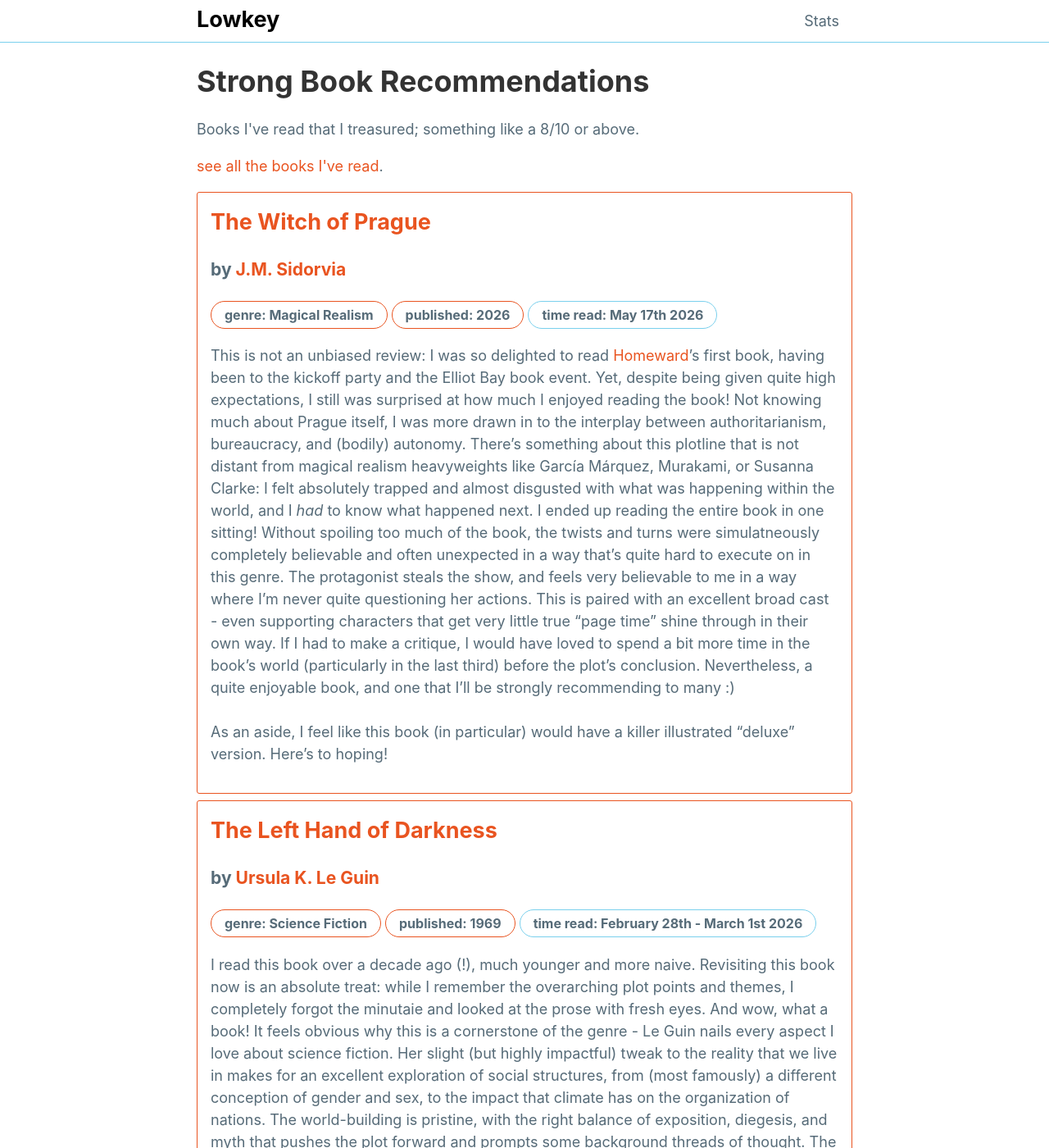
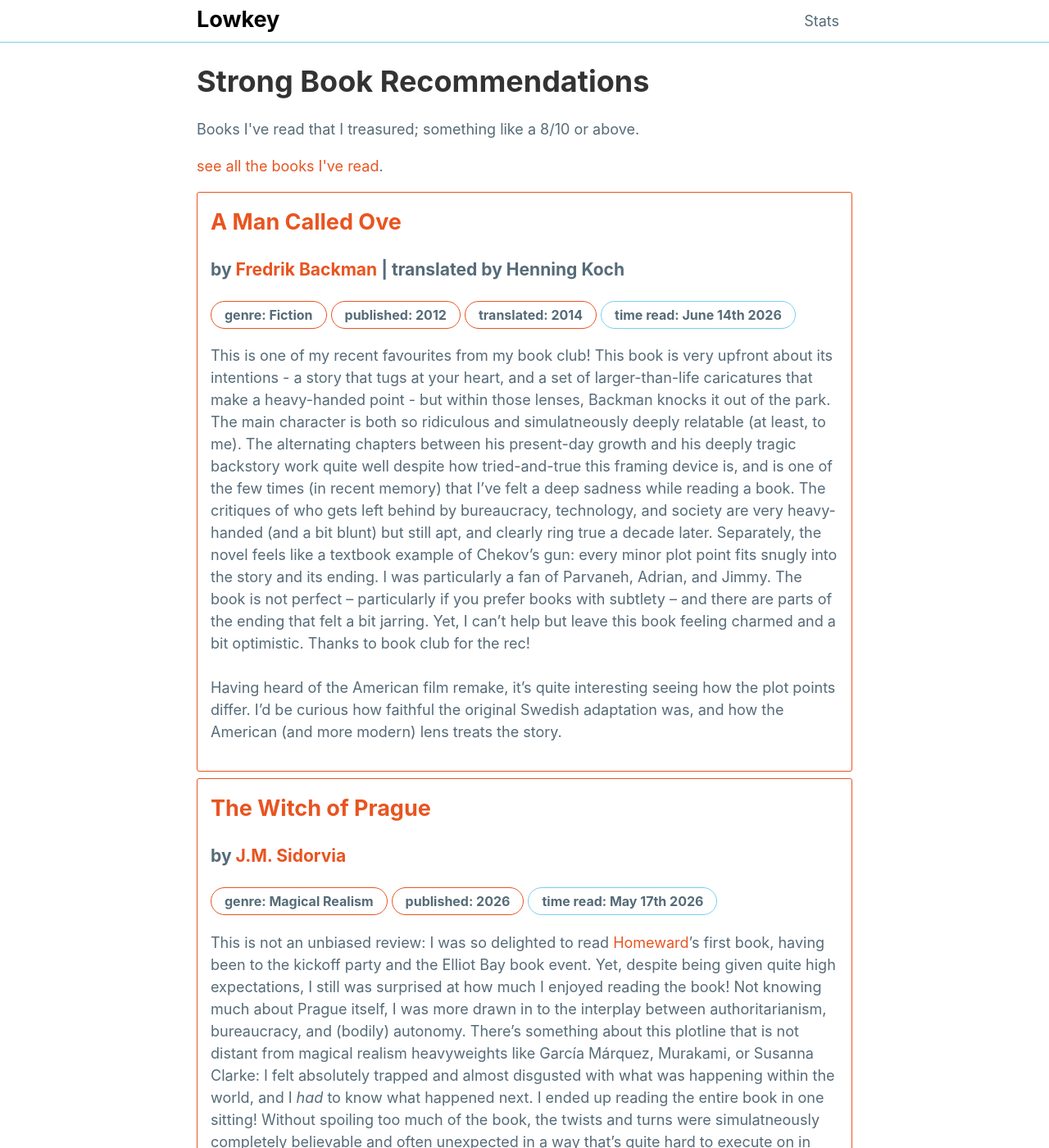
Before and after one commit to mattxwang/lowkey, a Jekyll site: the page built from stats/books-strong.html, in a window 1280 px wide and 1400 px high. Shown: the whole window at 82% size. Built offline with Jekyll 4.4.1, drawn with Linux system fonts in a browser that asks for light colours.

Commit message:
Books & songs

```diff
--- a/_data/books.yml
+++ b/_data/books.yml
@@ -1461,3 +1461,33 @@
     This is not an unbiased review: I was so delighted to read [Homeward](https://www.homewardbooks.com/)'s first book, having been to the kickoff party and the Elliot Bay book event. Yet, despite being given quite high expectations, I still was surprised at how much I enjoyed reading the book! Not knowing much about Prague itself, I was more drawn in to the interplay between authoritarianism, bureaucracy, and (bodily) autonomy. There's something about this plotline that is not distant from magical realism heavyweights like García Márquez, Murakami, or Susanna Clarke: I felt absolutely trapped and almost disgusted with what was happening within the world, and I *had* to know what happened next. I ended up reading the entire book in one sitting! Without spoiling too much of the book, the twists and turns were simulatneously completely believable and often unexpected in a way that's quite hard to execute on in this genre. The protagonist steals the show, and feels very believable to me in a way where I'm never quite questioning her actions. This is paired with an excellent broad cast - even supporting characters that get very little true "page time" shine through in their own way. If I had to make a critique, I would have loved to spend a bit more time in the book's world (particularly in the last third) before the plot's conclusion. Nevertheless, a quite enjoyable book, and one that I'll be strongly recommending to many :)
     <br><br>
     As an aside, I feel like this book (in particular) would have a killer illustrated "deluxe" version. Here's to hoping!
+butter:
+  title: "Butter"
+  author: Asako Yuzuki
+  translator: Polly Barton
+  genre: Thriller
+  year_published: 2017
+  year_translated: 2024
+  time_read: May 30th - June 13th 2026
+  thoughts: >
+    I had seen an incredible amount of buzz about this book and came in with high expectations, but for some reason, it just didn't click for me. There's still a lot to love about this book: the central plot is fascinating, the critique of sexism (and Japanese work culture) is scathing and spot-on, and the particularly unique focus on the basic ingredients of food felt fresh. At the same time, the characters felt a bit hollow, and the prose a bit awkward. I felt a similar dissatisfaction with this ending as I did when reading Murakami (e.g., 1Q84). It's always hard to know if this is a shortcoming of the author, the translator, or me (I can't say I've ever intentionally bought high-quality butter). Nevertheless, still a good book, and I think one that many others would enjoy!
+amancalledove:
+  title: "A Man Called Ove"
+  author: Fredrik Backman
+  translator: Henning Koch
+  genre: Fiction
+  year_published: 2012
+  year_translated: 2014
+  time_read: June 14th 2026
+  strong: true
+  thoughts: >
+    This is one of my recent favourites from my book club! This book is very upfront about its intentions - a story that tugs at your heart, and a set of larger-than-life caricatures that make a heavy-handed point - but within those lenses, Backman knocks it out of the park. The main character is both so ridiculous and simulatneously deeply relatable (at least, to me). The alternating chapters between his present-day growth and his deeply tragic backstory work quite well despite how tried-and-true this framing device is, and is one of the few times (in recent memory) that I've felt a deep sadness while reading a book. The critiques of who gets left behind by bureaucracy, technology, and society are very heavy-handed (and a bit blunt) but still apt, and clearly ring true a decade later. Separately, the novel feels like a textbook example of Chekov's gun: every minor plot point fits snugly into the story and its ending. I was particularly a fan of Parvaneh, Adrian, and Jimmy. The book is not perfect -- particularly if you prefer books with subtlety -- and there are parts of the ending that felt a bit jarring. Yet, I can't help but leave this book feeling charmed and a bit optimistic. Thanks to book club for the rec!
+    <br><br>Having heard of the American film remake, it's quite interesting seeing how the plot points differ. I'd be curious how faithful the original Swedish adaptation was, and how the American (and more modern) lens treats the story.
+seaofhooks:
+  title: "Sea Of Hooks"
+  author: Lindsay Hill
+  genre: Fiction
+  year_published: 2013
+  time_read: June 16th - June 20th 2026
+  thoughts: >
+    This was just simply a fascinating book to read. The entire book is composed of very short fragments of our protagonist's memory, nervously jumping back and forth through a very tragic life. There's a feeling of being thrashed around that mirrors the misfortunes our Christopher faces, and it's hard to come away from the book not feeling depressed. Hill's writing feels very poetic -- sometimes, to a fault. He paints such a vivid description of the setting of the book (mostly, San Francisco) and the gradual deterioation of a young boy's family and mind. The narrative feels a bit like a puzzle, one that is satisfying to see unfurl but doesn't quite unfold in the way that you'd like; I'm left feeling more aimless (and perhaps, a bit dissatisfied) with how the narrative ties up its loose ends. And, to be frank, this is a hard book to recommend to others, especially given a particularly disturbing plot arc (no spoilers, but if you've read the book, you absolutely know what I'm talking about). Still, I've come away with an appreciation for how the book was woven together, and Lindsay Hill's masterful prose. Thanks Arjun for the rec!
--- a/_data/sotw.yml
+++ b/_data/sotw.yml
@@ -3422,3 +3422,35 @@
   genre: "blues"
   year: 2026
   blurb: "Poignant as always. Excited for this third album!"
+- title: "( ╥﹏╥ )"
+  artists:
+    - "tsubi club"
+  album: "trinket"
+  album_art: "trinket.jpg"
+  genre: "glitch pop"
+  year: 2026
+  blurb: "Under the Tsubi Club name, Soren's created such a unique sound in an already crowded field of hyperpop and noise pop. Just so, so, brain-tickling!"
+- title: "Check It"
+  artists:
+    - "Kim Petras"
+  album: "Detour"
+  album_art: "detour.jpg"
+  genre: "electro pop"
+  year: 2026
+  blurb: "Bop central, and just in time for summer."
+- title: "Dark Magic"
+  artists:
+    - "Quadeca"
+  album: "Dark Magic"
+  album_art: "dark-magic.jpg"
+  genre: "folktronica"
+  year: 2026
+  blurb: "Something just grandiose about this song. Quadeca impresses again!"
+- title: "Too Easy"
+  artists:
+    - "Tinashe"
+  album: "Too Easy"
+  album_art: "too-easy.jpg"
+  genre: "dance pop"
+  year: 2026
+  blurb: "Tinashe seems to be on a generational run of sub-3-minute earworms with near-perfect production execution. And quite frankly, I'm all for it!"
```
Also changed, not shown: img/albums/dark-magic.jpg (added), img/albums/detour.jpg (added), img/albums/too-easy.jpg (added), img/albums/trinket.jpg (added).
